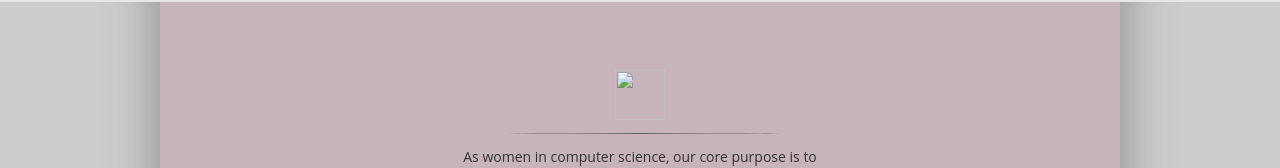
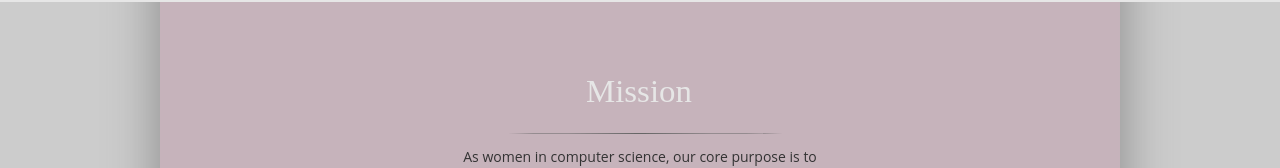
Before and after one commit to Rachel-S-Platt/BeautiBook, a plain HTML site: page index.html in a window 1280 px wide. Shown: the part 142-310 px from the top of the page. Drawn offline with Linux system fonts and the light colour scheme; the site is published under a folder, as on GitHub Pages, so addresses that start at the root find nothing.

Commit message:
Update index.html

```diff
--- a/index.html
+++ b/index.html
@@ -29,7 +29,7 @@
         <div id="container1">
 
         <div id="mission">
-            <img class="headings" id="mission" src="/elements/Mission.svg">
+            <img class="headings" id="mission" src="elements/Mission.svg">
             <img class="lines" id="line1" src="elements/line.svg">
             <p class ="des" id="misstext">
 
```
